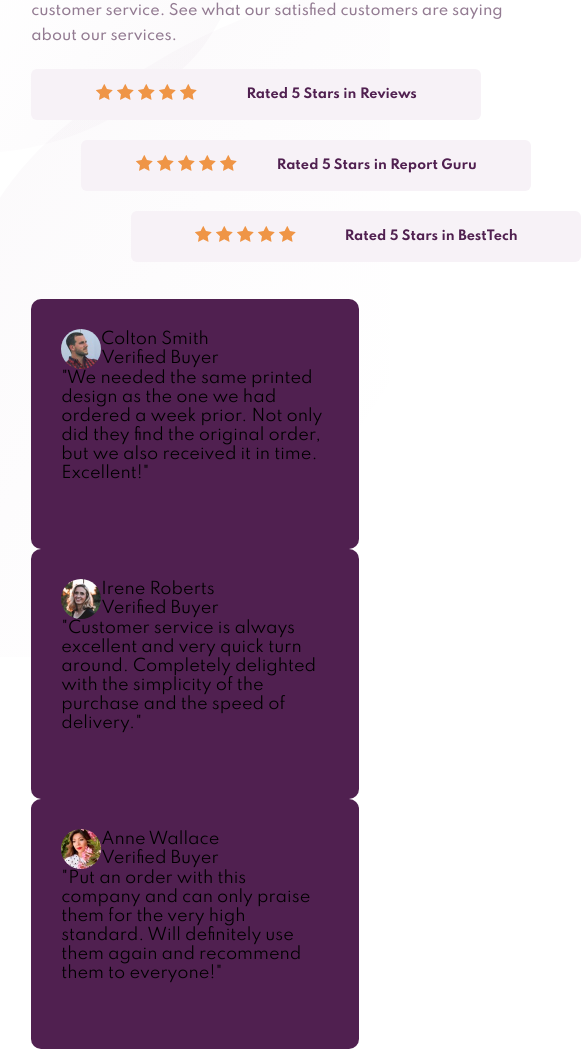
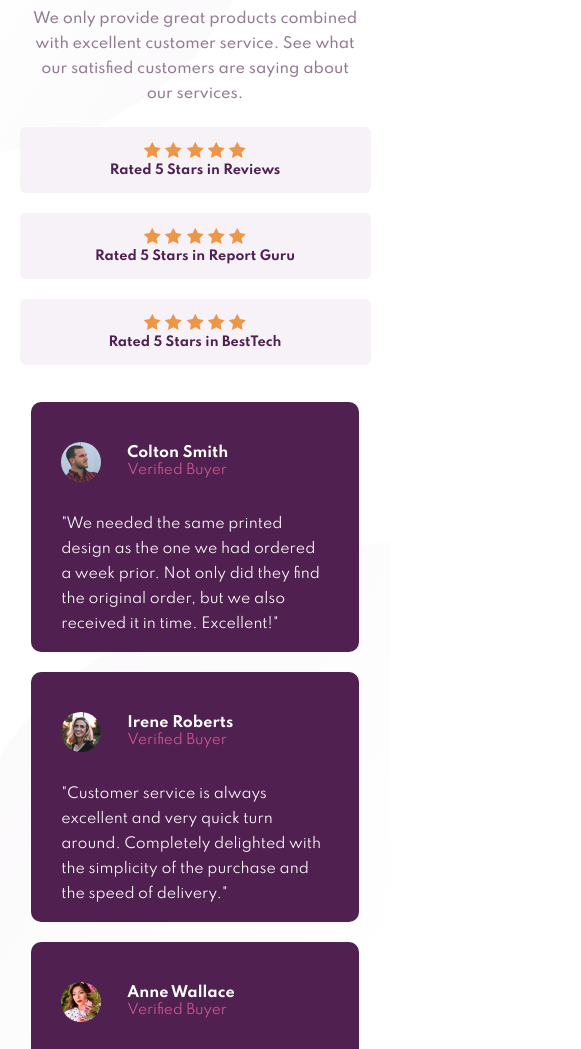
Before and after one commit to jv-miranda/Social-Proof-Section, a plain HTML site: page index.html in a window 390 px wide. Shown: the part 210-1259 px from the top of the page, 581 px wide, since content can reach past the window. Drawn offline with Linux system fonts and the light colour scheme.

Commit message:
Responsive

```diff
--- a/style.css
+++ b/style.css
@@ -25,7 +25,7 @@ body {
     background-position: top left, right bottom;
 }
 
-@media (max-width: 375px) {
+@media (max-width: 376px) {
     body {
         width: auto;
         height: auto;
@@ -101,18 +101,161 @@ main {
 .review-card {
     background: var(--very-dark-magenta);
     height: 250px;
-    width: 400px;
+    width: 390px;
     padding: 30px;
     border-radius: 10px;
+    display: flex;
+    flex-direction: column;
 }
 
 .review-id {
     display: flex;
     align-items: center;
+    margin-bottom: 30px;
+    margin-top: 10px;
 }
 
 .review-id-image {
     height: 40px;
     width: 40px;
     border-radius: 50%;
+    margin-right: 26px;
 }
+
+.review-id-text {
+    font-size: 0.9rem;
+}
+
+.review-name {
+    font-weight: 700;
+    color: var(--white);
+}
+
+.review-tag {
+    color: var(--soft-pink);
+    font-size: 0.85rem;
+    opacity: 0.8;
+}
+
+.review-text {
+    color: var(--white);
+    font-size: 0.88rem;
+    line-height: 25px;
+}
+
+#review-card-02 {
+    margin-top: 15px;
+}
+
+#review-card-03 {
+    margin-top: 30px;
+}
+
+/* MEDIA QUERIES */
+@media (max-width: 1407px) {
+    body {
+        height: auto;
+    }
+
+    main{
+        justify-content: center;
+    }
+
+    #review-card-02 {
+        margin-left: 50px;
+        margin-top: 0;
+    }
+}
+
+@media (max-width: 1250px) {
+    header {
+        justify-content: center;
+    }
+
+    .header-text {
+        text-align: center;
+    }
+
+    h1 {
+        width: auto;
+    }
+
+    #p1 {
+        width: auto;
+    }
+
+    .rating {
+        width: 90vw;
+    }
+
+    #rating-02 {
+        margin-left: 0;
+    }
+
+    #rating-03 {
+        margin-left: 0;
+    }
+
+}
+
+@media (max-width: 989px) {
+    #review-card-02 {
+        margin-left: 20px;
+    }
+
+    #review-card-03 {
+        margin-top: 20px;
+    }
+}
+
+@media (max-width: 953px) {
+    #review-card-02 {
+        margin-left: 10px;
+    }
+
+    #review-card-03 {
+        margin-top: 10px;
+    }
+}
+
+@media (max-width: 941px) {
+    #review-card-02 {
+        margin-left: 0px;
+    }
+}
+
+@media (max-width: 929px) {
+    body {
+        width: 100vw;
+    }
+
+    #review-card-02 {
+        margin-top: 20px;
+    }
+
+    #review-card-03 {
+        margin-top: 20px;
+    }
+
+    .review-card {
+        width: 90vw;
+    }
+}
+
+@media (max-width: 500px) {
+    header {
+        margin-top: 10%;
+    }
+
+    .rating {
+        flex-direction: column;
+    }
+}
+
+
+@media (max-width: 376px) {
+    .review-text {
+        font-size: 0.8rem;
+        line-height: 25px;
+    }
+}
```
